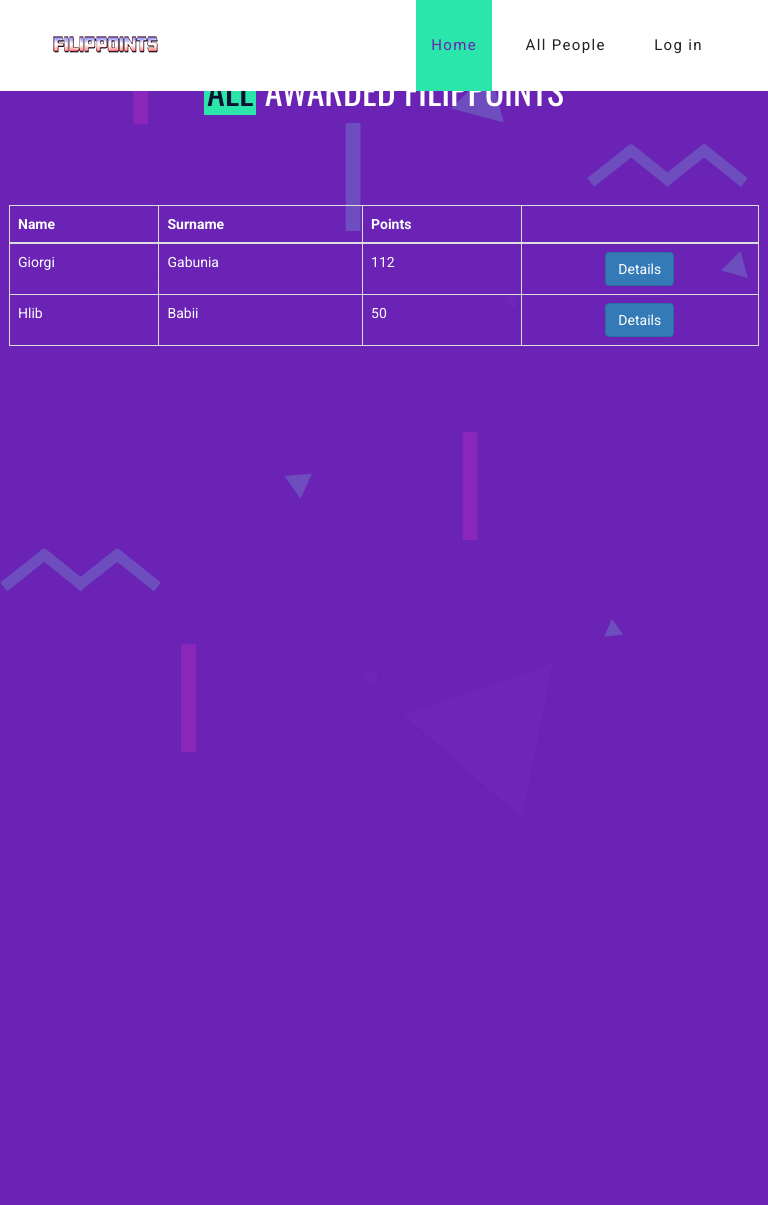
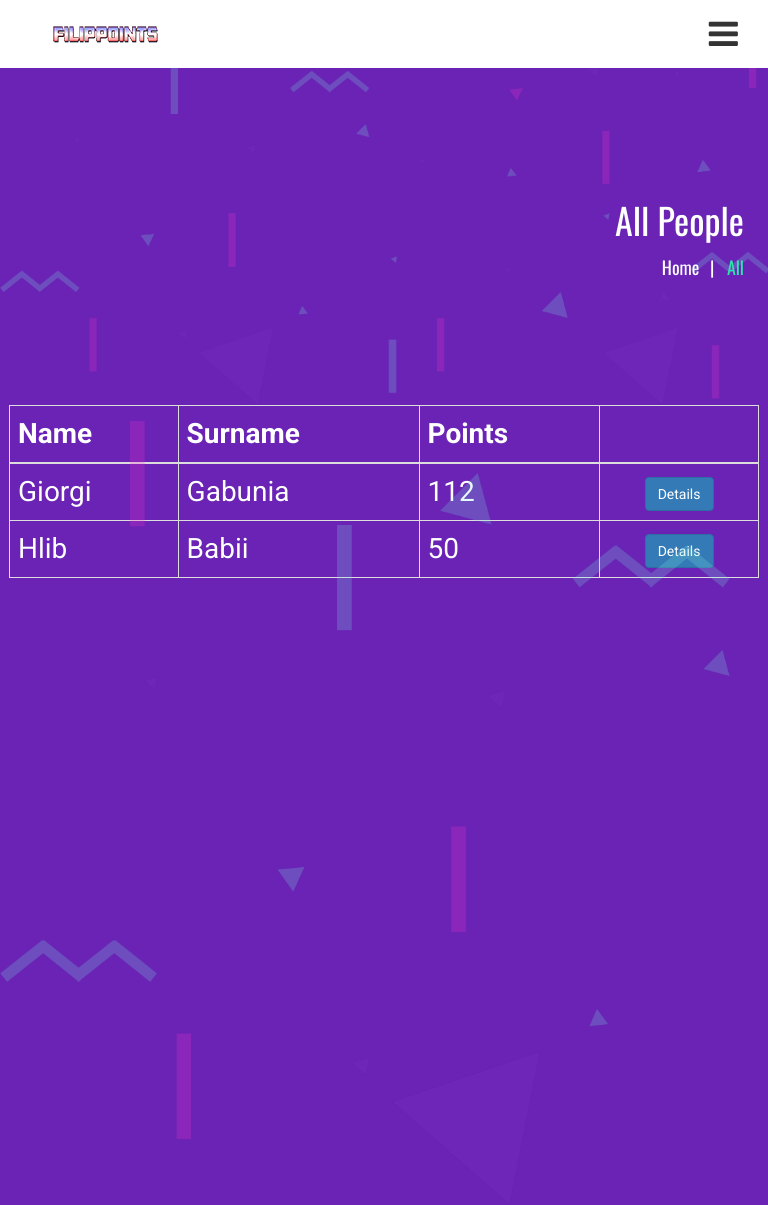
Before and after one commit to ggabunia/FilipPoints, a Django app: page /all/ in a window 768 px wide. Before the commit the page ends 752 px from the top, so only its background shows below. Run offline with Django 3.2, Linux system fonts and the light colour scheme; data comes from the database, SQL or seed files in the repository; both versions use the stored data as it was after the commit; some libraries are stand-ins or nearby versions.

Commit message:
some stylign changes

```diff
--- a/fp_app/templates/fp_app/index.html
+++ b/fp_app/templates/fp_app/index.html
@@ -30,7 +30,7 @@
 			<div class="container">
 				<div class="row">
 					<!-- single card -->
-					<div class="col-md-4 col-sm-6">
+					<div class="col-md-4 hidden-sm hidden-xs">
 						<div class="lab-card">
 							<div class="icon">
 								<i class="flaticon-018-laptop-1"></i>
@@ -40,7 +40,7 @@
 						</div>
 					</div>
 					<!-- single card -->
-					<div class="col-md-4 col-sm-6">
+					<div class="col-md-4  hidden-sm hidden-xs">
 						<div class="lab-card">
 							<div class="icon">
 								<i class="flaticon-011-compass"></i>
@@ -50,7 +50,7 @@
 						</div>
 					</div>
 					<!-- single card -->
-					<div class="col-md-4 col-sm-12">
+					<div class="col-md-4 hidden-sm hidden-xs">
 						<div class="lab-card">
 							<div class="icon">
 								<i class="flaticon-012-cube"></i>
--- a/fp_app/templates/fp_app/person_list.html
+++ b/fp_app/templates/fp_app/person_list.html
@@ -1,25 +1,28 @@
 {% extends "base.html" %}
 
 {% block content %}
-<div class="about-section">
-  <div class="overlay"></div>
-  <!-- card section -->
-  <div class="card-section">
-    <div class="container">
-      <div class="row">
-          &nbsp;
-      </div>
-    </div>
-  </div>
-  <!-- card section end-->
+<!-- Page header -->
+	<div class="page-top-section">
+		<div class="overlay"></div>
+		<div class="container text-right">
+			<div class="page-info">
+				<h2>All People</h2>
+				<div class="page-links">
+					<a href="/">Home</a>
+					<span>All</span>
+				</div>
+			</div>
+		</div>
+	</div>
+	<!-- Page header end-->
+
 
 
   <!-- About contant -->
-  <div class="about-contant my-container">
+  <div class="about-contant my-container with-bg">
+    		<div class="overlay"></div>
     <div class="container">
-      <div class="section-title">
-        <h2 class="text-center list-title"><span>All </span> awarded FilipPoints</h2>
-      </div>
+
       <div class="row">
         <table class="table table-bordered table-responsive index-table">
           <thead>
--- a/static/css/style.css
+++ b/static/css/style.css
@@ -1545,63 +1545,9 @@ ul {
 }
 
 
-/* Tablet :768px. */
-@media only screen and (min-width: 768px) and (max-width: 991px) {
-	.test-overlay {
-		display: none;
-	}
-	#testimonial-slide .owl-dots {
-		top: 95%;
-		-webkit-transform: rotate(-90deg);
-		    -ms-transform: rotate(-90deg);
-		        transform: rotate(-90deg);
-		-webkit-transform-origin: left center;
-		    -ms-transform-origin: left center;
-		        transform-origin: left center;
-		left: 50%;
-		margin-left: -4px;
-	}
-	.card-section {
-		padding-bottom: 0;
-	}
-	.lab-card {
-		margin-bottom: 80px;
-	}
-	.promotion-section .promo-btn-area {
-		text-align: left;
-	}
-	.contact-section::after {
-		width: 100%;
-		right: 0;
-	}
-	.contact-info {
-		margin-bottom: 95px;
-	}
-	.col-push {
-		left: 0;
-	}
-	.col-pull {
-		right: 0;
-	}
-	.sv-card {
-		margin-bottom: 30px;
-	}
-	.newsletter-section h2 {
-		margin-bottom: 30px;
-	}
-	.circle-progress {
-		margin-bottom: 40px;
-	}
-	.icon-box {
-		margin-bottom: 30px;
-	}
-	.facts .fact {
-		margin-bottom: 40px;
-	}
-}
 
 /* Large Mobile :480px. */
-@media only screen and (max-width: 767px) {
+@media only screen and (max-width: 991px) {
 	.header-section .logo {
 		padding-top: 20px;
 		padding-bottom: 20px;
@@ -1758,6 +1704,7 @@ ul {
 
 	.index-table{
 		color: white;
+		font-size: 2em;
 	}
 .list-title{
 	margin-bottom: 50px;
@@ -1774,3 +1721,6 @@ ul {
 .my-margined{
 	margin-top: 150px;
 }
+.with-bg{
+	background: #6a23b5;
+}
--- a/templates/base.html
+++ b/templates/base.html
@@ -40,7 +40,10 @@
     <!-- Header section -->
         <header class="header-section">
           <div class="logo">
-            <img src="{% static 'images/logo.png' %}" alt="">
+            <a href="/">
+              <img src="{% static 'images/logo.png' %}" alt="">
+            </a>
+
             <!-- Logo -->
           </div>
           <!-- Navigation -->
```
Also changed, not shown: db.sqlite3.
